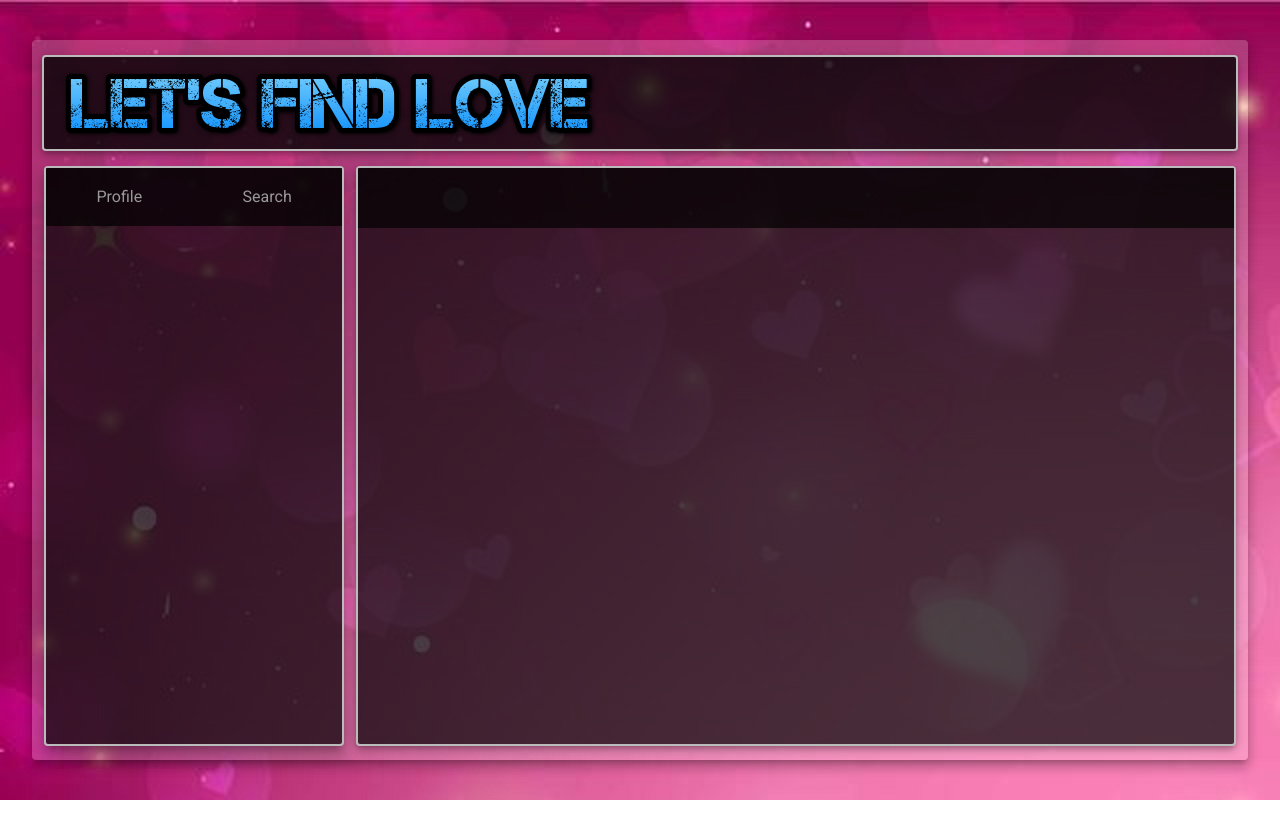
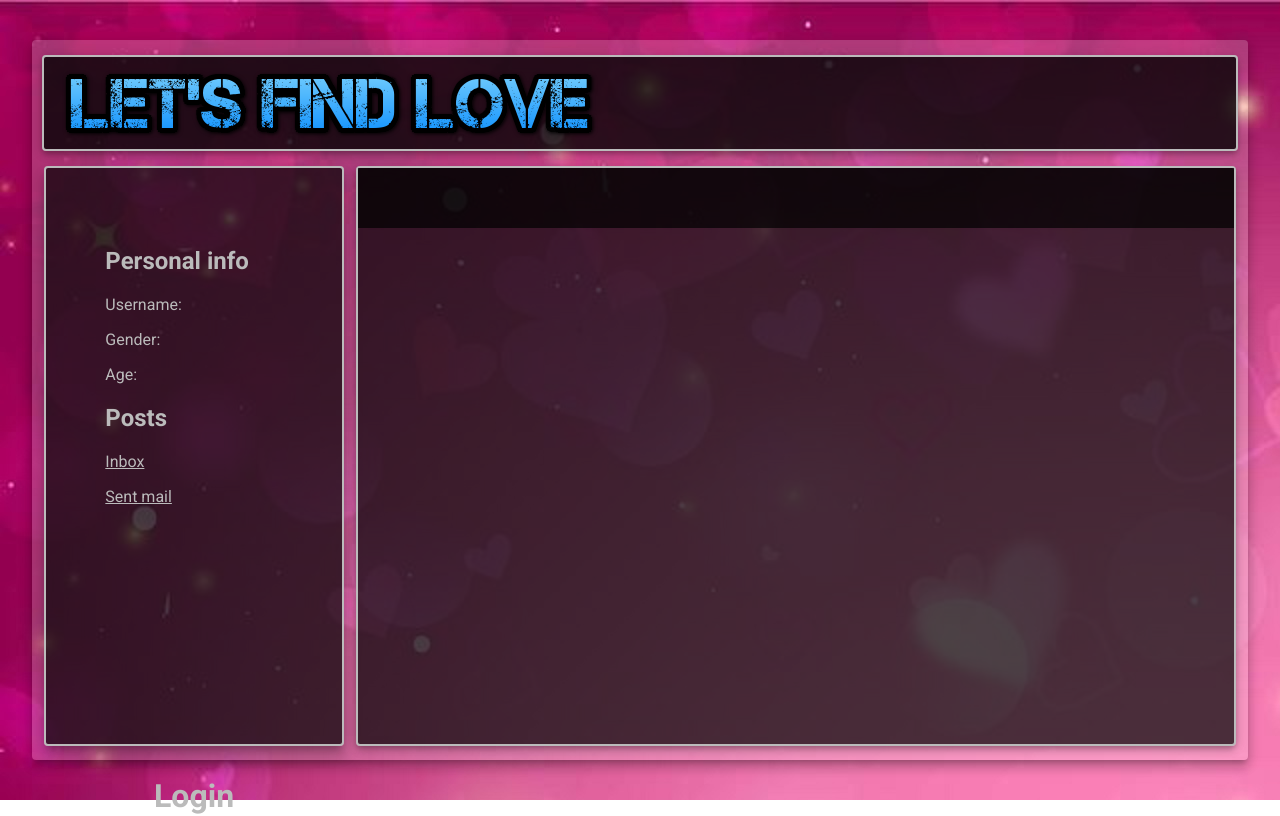
Before and after one commit to tikerola/dating-app, a React (Create React App) app in the folder front-end/: page /profile in a window 1280 px wide. Shown: the top 816 px of the page. Built offline with nearby package versions, Linux system fonts and the light colour scheme.

Commit message:
started own profile with inbox and sent mail

```diff
--- a/front-end/src/App.js
+++ b/front-end/src/App.js
@@ -52,8 +52,8 @@ function App(props) {
   return (
     <div className={classes.root}>
       <Paper className={classes.container} elevation={8}>
-        <Navigation />
         <BrowserRouter>
+          <Navigation />
           <Route path="/" render={(props) => <MainPage {...props} />} />
         </BrowserRouter>
 
--- a/front-end/src/components/ContentArea/ContentArea.js
+++ b/front-end/src/components/ContentArea/ContentArea.js
@@ -6,6 +6,7 @@ import Profiles from './Profiles'
 import { Route } from 'react-router-dom'
 import Profile from './Profile'
 import Navigation from './Navigation'
+import OwnProfile from './OwnProfile'
 
 const useStyles = makeStyles({
   root: {
@@ -23,8 +24,9 @@ const ContentArea = props => {
 
   return <Paper className={classes.root} elevation={5}>
     <Navigation />
-    <Route path="/search/profiles/:username" render={() => <Profile />} />
+    <Route exact path="/search/profiles/:username" render={() => <Profile />} />
     <Route exact path="/search/profiles" render={() => <Profiles />} />
+    <Route exact path="/profile" component={OwnProfile} />
 
 
   </Paper>
--- /dev/null
+++ b/front-end/src/components/ContentArea/OwnProfile.js
@@ -0,0 +1,74 @@
+import React from 'react'
+import { withRouter } from 'react-router-dom'
+import { connect } from 'react-redux'
+import { makeStyles } from '@material-ui/styles'
+
+const useStyles = makeStyles({
+  root: {
+    height: '90%',
+    display: 'flex',
+    flexDirection: 'column',
+    alignItems: 'center',
+    justifyContent: 'flex-start',
+    color: '#bbb'
+  },
+  container: {
+    width: '90%',
+    height: '70%',
+    display: 'flex',
+    flexDirection: 'row',
+    alignItems: 'flex-start',
+    background: 'rgba(0, 0, 0, 0.7)',
+    padding: '20px',
+    borderRadius: '5px',
+    boxShadow: '0 0 7px 4px black'
+
+  },
+  image: {
+    borderRadius: '5px'
+  },
+  text: {
+    width: '90%',
+    height: '90%',
+    marginLeft: '20px',
+    marginRight: '20px',
+
+  },
+  noText: {
+    width: '90%',
+    height: '80%',
+    display: 'flex',
+    justifyContent: 'center',
+    alignItems: 'center',
+
+  }
+})
+
+
+const Profile = ({ profile }) => {
+
+  const classes = useStyles()
+
+  if (!profile)
+    return <div></div>
+
+  return (
+    <div className={classes.root}>
+      <h1>{profile.username}</h1>
+      <div className={classes.container}>
+        <img src={profile.image} alt={`${profile.username}`} width="100" className={classes.image} />
+        <div className={classes.text}>
+          {profile.profileText ? profile.profileText : <div className={classes.noText}>No profile text added yet</div>}
+        </div>
+      </div>
+    </div>
+  )
+}
+
+const mapStateToProps = (state) => {
+  return {
+    profile: state.user.profile
+  }
+}
+
+export default connect(mapStateToProps)(withRouter(Profile))
--- a/front-end/src/components/Navigation/Navigation.js
+++ b/front-end/src/components/Navigation/Navigation.js
@@ -4,6 +4,7 @@ import { makeStyles } from '@material-ui/styles'
 import { theme } from '../../theme/theme'
 import { connect } from 'react-redux'
 import { logout } from '../../actions/user'
+import { withRouter } from 'react-router-dom'
 
 
 const useStyles = makeStyles({
@@ -42,6 +43,7 @@ const Navigation = props => {
 
   const handleLogout = () => {
     props.logout()
+    props.history.push('/')
   }
 
   return <Paper className={classes.root} elevation={5}>
@@ -71,4 +73,4 @@ const mapDispatchToProps = ({
   logout
 })
 
-export default connect(mapStateToProps, mapDispatchToProps)(Navigation)
+export default connect(mapStateToProps, mapDispatchToProps)(withRouter(Navigation))
--- a/front-end/src/components/Sidebar/Navigation.js
+++ b/front-end/src/components/Sidebar/Navigation.js
@@ -28,7 +28,7 @@ const Navigation = props => {
   const classes = useStyles()
 
   return <div className={classes.root}>
-    <p><NavLink to="/" activeClassName={classes.active} className={classes.navLink} exact >Profile</NavLink></p>
+    <p><NavLink to="/profile" activeClassName={classes.active} className={classes.navLink} exact >Profile</NavLink></p>
     <p><NavLink to="/search" activeClassName={classes.active} className={classes.navLink} >Search</NavLink></p>
   </div>
 }
--- a/front-end/src/components/Sidebar/Profile.js
+++ b/front-end/src/components/Sidebar/Profile.js
@@ -1,6 +1,7 @@
 import React from 'react'
 import { makeStyles } from '@material-ui/styles'
 import { connect } from 'react-redux'
+import { Link } from 'react-router-dom'
 
 const useStyles = makeStyles({
   root: {
@@ -17,7 +18,9 @@ const useStyles = makeStyles({
   container: {
     width: '60%',
     height: '50%',
-
+  },
+  link: {
+    color: '#bbb'
   }
 })
 
@@ -32,8 +35,8 @@ const Profile = ({ user }) => {
       <p>Gender: {user.gender}</p>
       <p>Age: {user.age}</p>
       <h2>Posts</h2>
-      <p>Inbox</p>
-      <p>Sent mail</p>
+      <p><Link to="/profile/inbox" className={classes.link}>Inbox</Link></p>
+      <p><Link to="/profile/sent" className={classes.link}>Sent mail</Link></p>
     </div>
   </div>
 }
--- a/front-end/src/components/Sidebar/Sidebar.js
+++ b/front-end/src/components/Sidebar/Sidebar.js
@@ -6,7 +6,7 @@ import LoginAndSignup from './LoginAndSignup'
 import { connect } from 'react-redux'
 import Search from './Search'
 import Navigation from './Navigation'
-import { Route } from 'react-router-dom'
+import { Route, Redirect } from 'react-router-dom'
 import Profile from './Profile'
 
 
@@ -27,9 +27,10 @@ const Sidebar = props => {
   const classes = useStyles()
 
   return <Paper className={classes.root} elevation={10}>
-    <Navigation />
+    { props.loggedIn && <Navigation /> }
     <Route path="/search" component={Search} />
-    <Route exact path="/" render={() => !props.loggedIn ? <LoginAndSignup /> : <Profile /> } />
+    <Route path="/profile" component={Profile} />
+    <Route path="/" render={() => !props.loggedIn ? <LoginAndSignup /> : <Redirect to="/profile" /> } />
 
 
   </Paper>
```
Also changed, not shown: front-end/src/components/ContentArea/Inbox.js (added, +17 -0 lines), front-end/src/components/ContentArea/SentMail.js (added, +17 -0 lines), 1 other file (tests, documents, lock files or other folders).
